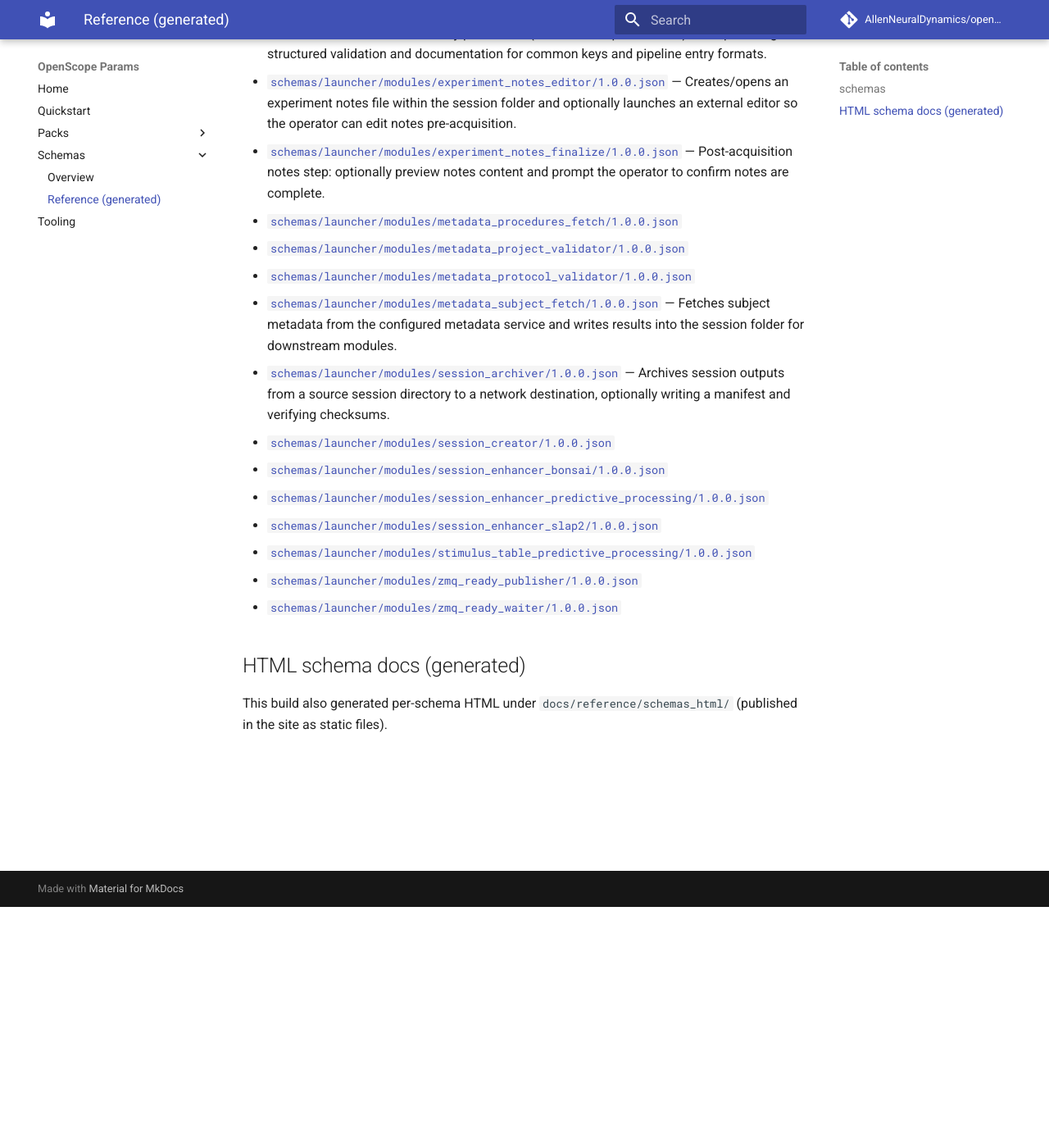
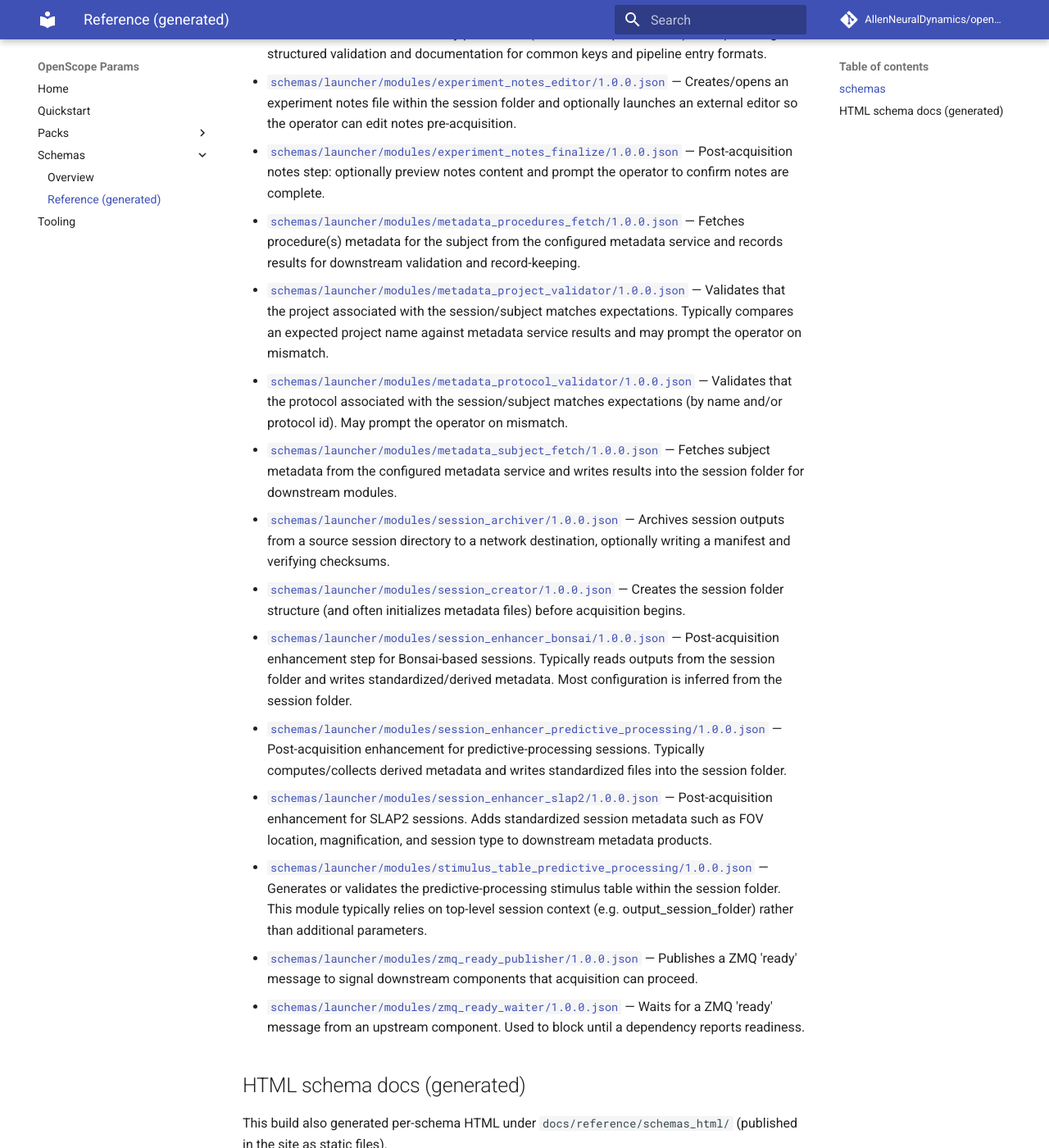
Before and after one commit to AllenNeuralDynamics/openscope-params, an MkDocs documentation site: the page built from docs/reference/schemas.md, in a window 1280 px wide and 1400 px high, scrolled down 294 px. Shown: the whole window at 82% size. Built offline with MkDocs 1.6.1 and Material for MkDocs 9.7.7, drawn with Linux system fonts in a browser that asks for light colours; comment, search, counter and statistics services are not loaded.

Commit message:
Docs: add descriptions for all module schemas

```diff
--- a/docs/reference/schemas.md
+++ b/docs/reference/schemas.md
@@ -7,18 +7,18 @@ Generated by `tooling/build_docs.py`. Do not edit by hand.
 - [`schemas/launcher/1.0.0.json`](https://github.com/AllenNeuralDynamics/openscope-params/blob/main/schemas/launcher/1.0.0.json) — Top-level schema for OpenScope launcher parameter files. This schema is intentionally permissive (additionalProperties=true) while providing structured validation and documentation for common keys and pipeline entry formats.
 - [`schemas/launcher/modules/experiment_notes_editor/1.0.0.json`](https://github.com/AllenNeuralDynamics/openscope-params/blob/main/schemas/launcher/modules/experiment_notes_editor/1.0.0.json) — Creates/opens an experiment notes file within the session folder and optionally launches an external editor so the operator can edit notes pre-acquisition.
 - [`schemas/launcher/modules/experiment_notes_finalize/1.0.0.json`](https://github.com/AllenNeuralDynamics/openscope-params/blob/main/schemas/launcher/modules/experiment_notes_finalize/1.0.0.json) — Post-acquisition notes step: optionally preview notes content and prompt the operator to confirm notes are complete.
-- [`schemas/launcher/modules/metadata_procedures_fetch/1.0.0.json`](https://github.com/AllenNeuralDynamics/openscope-params/blob/main/schemas/launcher/modules/metadata_procedures_fetch/1.0.0.json)
-- [`schemas/launcher/modules/metadata_project_validator/1.0.0.json`](https://github.com/AllenNeuralDynamics/openscope-params/blob/main/schemas/launcher/modules/metadata_project_validator/1.0.0.json)
-- [`schemas/launcher/modules/metadata_protocol_validator/1.0.0.json`](https://github.com/AllenNeuralDynamics/openscope-params/blob/main/schemas/launcher/modules/metadata_protocol_validator/1.0.0.json)
+- [`schemas/launcher/modules/metadata_procedures_fetch/1.0.0.json`](https://github.com/AllenNeuralDynamics/openscope-params/blob/main/schemas/launcher/modules/metadata_procedures_fetch/1.0.0.json) — Fetches procedure(s) metadata for the subject from the configured metadata service and records results for downstream validation and record-keeping.
+- [`schemas/launcher/modules/metadata_project_validator/1.0.0.json`](https://github.com/AllenNeuralDynamics/openscope-params/blob/main/schemas/launcher/modules/metadata_project_validator/1.0.0.json) — Validates that the project associated with the session/subject matches expectations. Typically compares an expected project name against metadata service results and may prompt the operator on mismatch.
+- [`schemas/launcher/modules/metadata_protocol_validator/1.0.0.json`](https://github.com/AllenNeuralDynamics/openscope-params/blob/main/schemas/launcher/modules/metadata_protocol_validator/1.0.0.json) — Validates that the protocol associated with the session/subject matches expectations (by name and/or protocol id). May prompt the operator on mismatch.
 - [`schemas/launcher/modules/metadata_subject_fetch/1.0.0.json`](https://github.com/AllenNeuralDynamics/openscope-params/blob/main/schemas/launcher/modules/metadata_subject_fetch/1.0.0.json) — Fetches subject metadata from the configured metadata service and writes results into the session folder for downstream modules.
 - [`schemas/launcher/modules/session_archiver/1.0.0.json`](https://github.com/AllenNeuralDynamics/openscope-params/blob/main/schemas/launcher/modules/session_archiver/1.0.0.json) — Archives session outputs from a source session directory to a network destination, optionally writing a manifest and verifying checksums.
-- [`schemas/launcher/modules/session_creator/1.0.0.json`](https://github.com/AllenNeuralDynamics/openscope-params/blob/main/schemas/launcher/modules/session_creator/1.0.0.json)
-- [`schemas/launcher/modules/session_enhancer_bonsai/1.0.0.json`](https://github.com/AllenNeuralDynamics/openscope-params/blob/main/schemas/launcher/modules/session_enhancer_bonsai/1.0.0.json)
-- [`schemas/launcher/modules/session_enhancer_predictive_processing/1.0.0.json`](https://github.com/AllenNeuralDynamics/openscope-params/blob/main/schemas/launcher/modules/session_enhancer_predictive_processing/1.0.0.json)
-- [`schemas/launcher/modules/session_enhancer_slap2/1.0.0.json`](https://github.com/AllenNeuralDynamics/openscope-params/blob/main/schemas/launcher/modules/session_enhancer_slap2/1.0.0.json)
-- [`schemas/launcher/modules/stimulus_table_predictive_processing/1.0.0.json`](https://github.com/AllenNeuralDynamics/openscope-params/blob/main/schemas/launcher/modules/stimulus_table_predictive_processing/1.0.0.json)
-- [`schemas/launcher/modules/zmq_ready_publisher/1.0.0.json`](https://github.com/AllenNeuralDynamics/openscope-params/blob/main/schemas/launcher/modules/zmq_ready_publisher/1.0.0.json)
-- [`schemas/launcher/modules/zmq_ready_waiter/1.0.0.json`](https://github.com/AllenNeuralDynamics/openscope-params/blob/main/schemas/launcher/modules/zmq_ready_waiter/1.0.0.json)
+- [`schemas/launcher/modules/session_creator/1.0.0.json`](https://github.com/AllenNeuralDynamics/openscope-params/blob/main/schemas/launcher/modules/session_creator/1.0.0.json) — Creates the session folder structure (and often initializes metadata files) before acquisition begins.
+- [`schemas/launcher/modules/session_enhancer_bonsai/1.0.0.json`](https://github.com/AllenNeuralDynamics/openscope-params/blob/main/schemas/launcher/modules/session_enhancer_bonsai/1.0.0.json) — Post-acquisition enhancement step for Bonsai-based sessions. Typically reads outputs from the session folder and writes standardized/derived metadata. Most configuration is inferred from the session folder.
+- [`schemas/launcher/modules/session_enhancer_predictive_processing/1.0.0.json`](https://github.com/AllenNeuralDynamics/openscope-params/blob/main/schemas/launcher/modules/session_enhancer_predictive_processing/1.0.0.json) — Post-acquisition enhancement for predictive-processing sessions. Typically computes/collects derived metadata and writes standardized files into the session folder.
+- [`schemas/launcher/modules/session_enhancer_slap2/1.0.0.json`](https://github.com/AllenNeuralDynamics/openscope-params/blob/main/schemas/launcher/modules/session_enhancer_slap2/1.0.0.json) — Post-acquisition enhancement for SLAP2 sessions. Adds standardized session metadata such as FOV location, magnification, and session type to downstream metadata products.
+- [`schemas/launcher/modules/stimulus_table_predictive_processing/1.0.0.json`](https://github.com/AllenNeuralDynamics/openscope-params/blob/main/schemas/launcher/modules/stimulus_table_predictive_processing/1.0.0.json) — Generates or validates the predictive-processing stimulus table within the session folder. This module typically relies on top-level session context (e.g. output_session_folder) rather than additional parameters.
+- [`schemas/launcher/modules/zmq_ready_publisher/1.0.0.json`](https://github.com/AllenNeuralDynamics/openscope-params/blob/main/schemas/launcher/modules/zmq_ready_publisher/1.0.0.json) — Publishes a ZMQ 'ready' message to signal downstream components that acquisition can proceed.
+- [`schemas/launcher/modules/zmq_ready_waiter/1.0.0.json`](https://github.com/AllenNeuralDynamics/openscope-params/blob/main/schemas/launcher/modules/zmq_ready_waiter/1.0.0.json) — Waits for a ZMQ 'ready' message from an upstream component. Used to block until a dependency reports readiness.
 ## HTML schema docs (generated)
 
 This build also generated per-schema HTML under `docs/reference/schemas_html/` (published in the site as static files).
```
Also changed, not shown: 10 other files.
